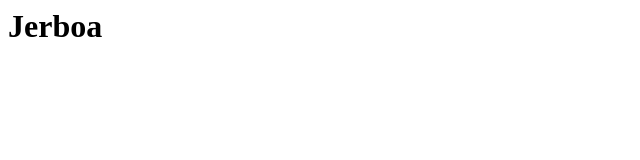
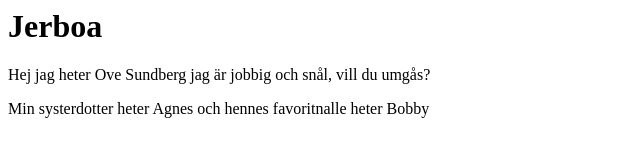
Before and after one commit to alexanderwirdemo/Jerboa, a plain HTML site: page index.html in a window 1280 px wide. Shown: the whole page, without its empty margins (0-640 px from the left). Drawn offline with Linux system fonts and the light colour scheme.

Commit message:
Introduction

```diff
--- a/index.html
+++ b/index.html
@@ -1 +1,3 @@
 <h1>Jerboa</h1>
+<p>Hej jag heter Ove Sundberg jag är jobbig och snål, vill du umgås?</p>
+<p>Min systerdotter heter Agnes och hennes favoritnalle heter Bobby</p>
```
